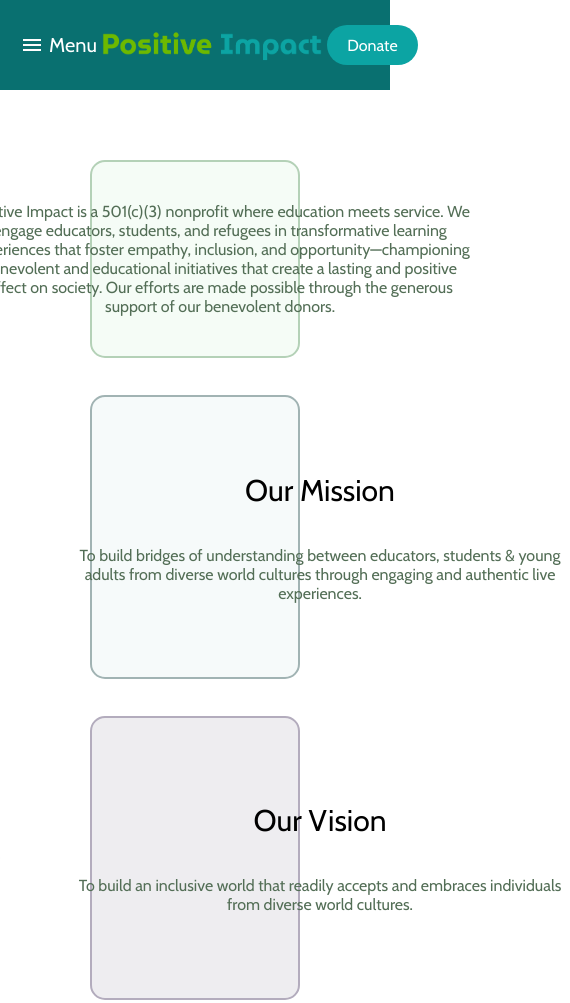
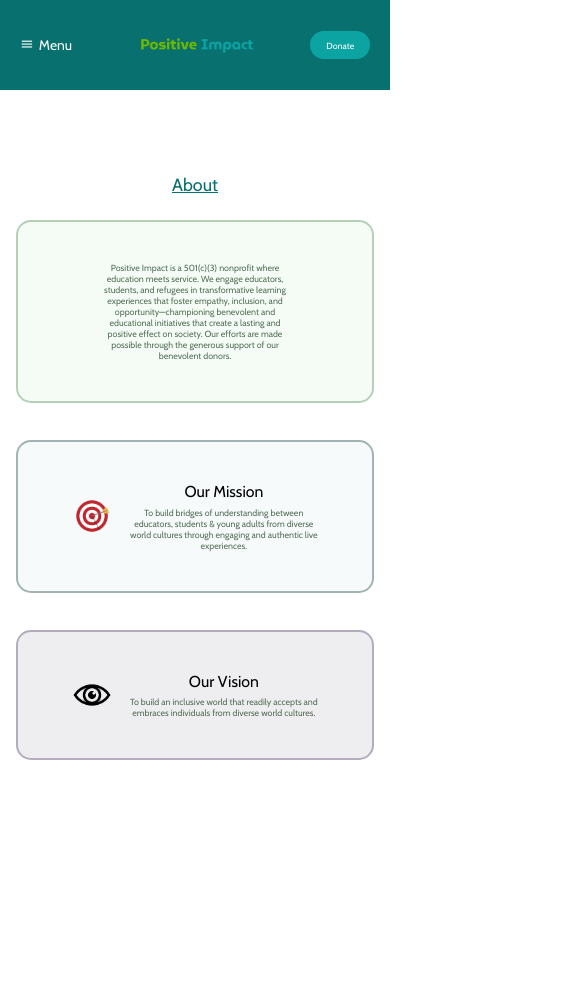
Before and after one commit to Aabidr72/positive-impact, a plain HTML site: page about.html in a window 390 px wide. Shown: the whole page, 570 px wide, since content can reach past the window. After the commit the page ends 844 px from the top, so only its background shows below. Drawn offline with nearby package versions, Linux system fonts and the light colour scheme; a web font is replaced by a local one.

Commit message:
mobile friendly

```diff
--- a/about.html
+++ b/about.html
@@ -14,13 +14,13 @@
     <link rel="stylesheet" href="styles/side-navigation.css" />
   </head>
   <body>
-    <div style="height: 100vh; display: flex; flex-direction: column">
+    <div class="max-viewport-height vertical-container">
       <header>
         <div id="menu-button" class="horizontal-container" onclick="openNav()">
-          <span class="material-icons">menu</span>
+          <span class="material-icons menu-icon">menu</span>
           <span class="icon-text">Menu</span>
         </div>
-        <img src="images/name.png" height="35" />
+        <img src="images/name.png" class="header-title" />
         <button class="rounded-button">Donate</button>
       </header>
       <div id="sidenav" class="sidenav">
@@ -31,21 +31,20 @@
         <a href="contact.html">Contact</a>
       </div>
       <div id="main-content">
+        <h1 class="section-title">About</h1>
         <div class="content-card green-content-card">
-          <div style="margin-left: 50px">
-            <p class="description">
-                Positive Impact is a 501(c)(3) nonprofit where education meets service. We engage educators, students, and refugees in transformative learning experiences that foster empathy, inclusion, and opportunity—championing benevolent and educational initiatives that create a lasting and positive effect on society. Our efforts are made possible through the generous support of our benevolent donors.
-            </p>
-          </div>
+          <p class="description">
+            Positive Impact is a 501(c)(3) nonprofit where education meets service. We engage educators, students, and refugees in transformative learning experiences that foster empathy, inclusion, and opportunity—championing benevolent and educational initiatives that create a lasting and positive effect on society. Our efforts are made possible through the generous support of our benevolent donors.
+          </p>
         </div>
         <br>
         <div class="content-card dark-aqua-content-card">
-          <img src="images/target.png" height="200" />
-          <div style="margin-left: 50px">
-            <h3 style="text-align: center;">
+          <img src="images/target.png" class="tools" />
+          <div class="vertical-container centered-content content-card-spacing">
+            <h3 class="content-card-title">
               Our Mission
             </h3>
-            <br />
+            <div class="vertical-spacer"></div>
             <p class="description">
               To build bridges of understanding between educators, students & young adults from diverse world cultures through engaging and authentic live experiences.
             </p>
@@ -53,12 +52,12 @@
         </div>
         <br>
         <div class="content-card purple-content-card">
-            <img src="images/vision.png" height="200" />
-            <div style="margin-left: 50px">
-              <h3 style="text-align: center;">
+            <img src="images/vision.png" class="vision" />
+            <div class="vertical-container centered-content content-card-spacing">
+              <h3 class="content-card-title">
                 Our Vision
               </h3>
-              <br />
+              <div class="vertical-spacer"></div>
               <p class="description">
                 To build an inclusive world that readily accepts and embraces individuals from diverse world cultures.
               </p>
--- a/styles/style.css
+++ b/styles/style.css
@@ -19,27 +19,39 @@ header {
   justify-content: space-between;
 }
 
+.header-title {
+  height: calc(2vw + 10px);
+}
+
 p, p > em {
-  font-size: 16px;
+  /*font-size: 16px;*/
+  font-size: calc(1vw + 5px);
   font-weight:lighter;
   color: #536e56;
   text-align: center;
 }
 
 .description {
-  width: 500px;
+  /*width: 500px;*/
+  width: calc(50vw);
+  /*width: 100%;*/
+  /*width: 80%;*/
 }
 
 .rounded-button {
   background-color: #0ca4a3;
-  padding: 20px;
+
+  /*padding: 20px;*/
+  padding: calc(1vw + 10px);
   border-radius: 50px;
   border: none;
   height: 15px;
-  width: 100px;
+  /*width: 100px;*/
+  width: calc(5vw + 40px);
   line-height: 1px;
   text-align: center;
-  font-size: 16px;
+  /*font-size: 16px;*/
+  font-size: calc(1vw + 5px);
   color: white;
 }
 
@@ -51,10 +63,51 @@ p, p > em {
   color: white;
 }
 
+.menu-icon {
+  font-size: calc(1.5vw + 8px);
+}
+
+.location-icon {
+  color: #0ca4a3;
+  font-size: 10vw;
+  /*font-size: 200px;*/
+}
+
+.eco-friendly-icon {
+  color: #6db900;
+  font-size: 10vw;
+  /*font-size: 200px;*/
+}
+
 .icon-text {
   margin-left: 5px;
-  font-size: 20px;
+  /*font-size: 20px;*/
+  font-size: calc(1vw + 10px);
   color: white;
+}
+
+.company-logo {
+  height: 15vw;
+}
+
+.bridge {
+  height: 16vw;
+}
+
+.tools {
+  height: 12vw;
+}
+
+.target {
+  height: 8vw;
+}
+
+.vision {
+  height: 12vw;
+}
+
+.max-viewport-height {
+  height: 100vh;
 }
 
 .horizontal-container {
@@ -62,12 +115,41 @@ p, p > em {
   align-items: center;
 }
 
+.horizontal-spacer {
+  /*width: 100px;*/
+  width: 5vw;
+}
+
+.vertical-container {
+  display: flex;
+  flex-direction: column;
+}
+
+.vertical-spacer {
+  height: 1.5vw;
+}
+
+.centered-content {
+  align-items: center;
+}
+
+.section-title {
+  text-align: center;
+  /*font-size: 35px;*/
+  font-size: calc(2vw + 10px);
+  font-weight: 500;
+  text-decoration: underline;
+  color: #097070;
+  margin-bottom: 25px;
+}
+
 #main-content {
   flex: auto;
   display: flex;
   flex-direction: column;
   justify-content: center;
-  padding: 70px 90px;
+  /*padding: 70px 90px;*/
+  padding: 70px 4vw;
   height: auto;
 }
 
@@ -86,7 +168,8 @@ p, p > em {
 }
 
 #menu-button {
-  width: 100px;
+  /*width: 100px;*/
+  width: calc(6vw + 40px);
 }
 
 #organization-title {
@@ -104,6 +187,16 @@ p, p > em {
   padding: 40px 15px;
 }
 
+.content-card-title {
+  text-align: center;
+  font-size: calc(2vw + 8px);
+}
+
+.content-card-spacing {
+  /*margin-left: 50px;*/
+  margin-left: calc(1.5vw + 5px);
+}
+
 .vertical-content {
   flex-direction: column;
 }
@@ -119,14 +212,17 @@ p, p > em {
 }
 
 .purple-content-card {
-    background-color: rgba(170, 163, 181, 0.2);
-    border: 2px solid #b3acbd;
+  background-color: rgba(170, 163, 181, 0.2);
+  border: 2px solid #b3acbd;
 }
 
 .hidden-content {
-    display: none;
+  display: none;
 }
 
 div[class~="content-card"]:hover .hidden-content {
-    display: block;
+  display: flex;
+  flex-direction: column;
+  justify-content: center;
+  align-items: center;
 }
```
Also changed, not shown: contact.html (+11 -10 lines), index.html (+8 -5 lines), our-work.html (+13 -12 lines), images/bridge.png, 1 other file.
